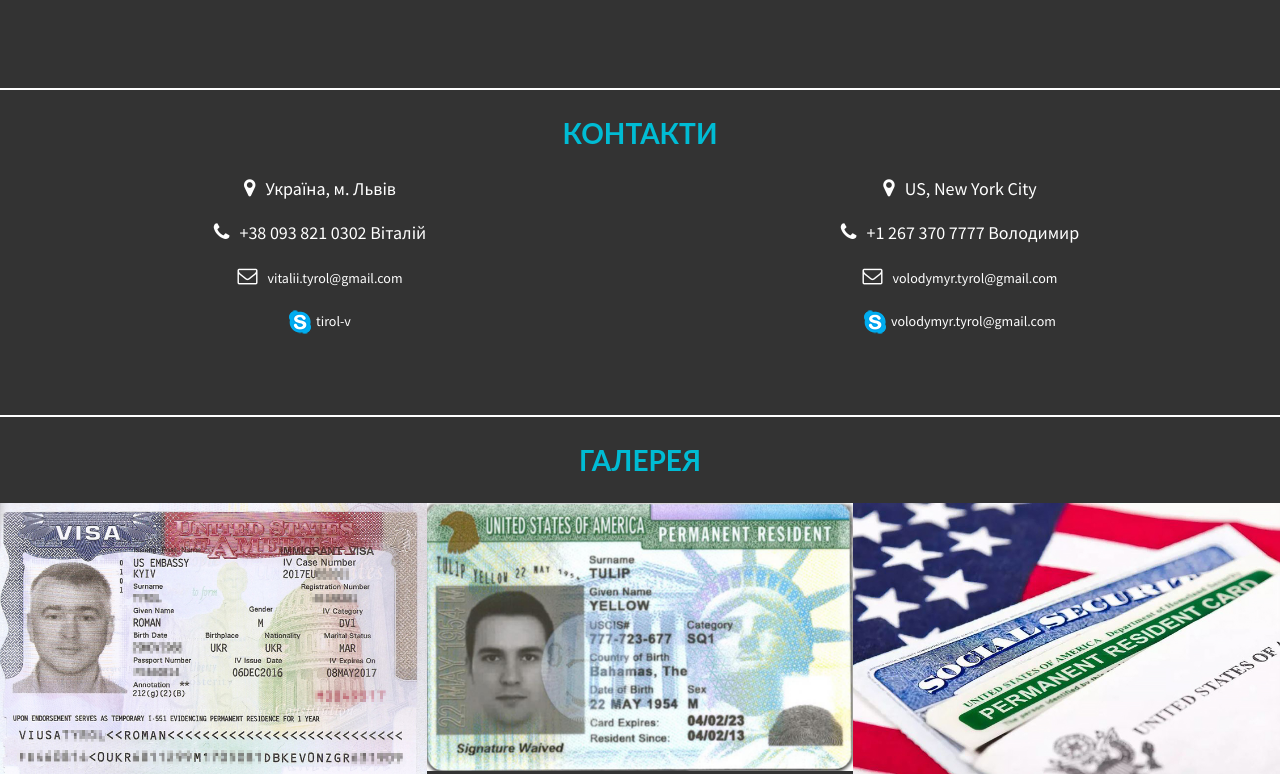
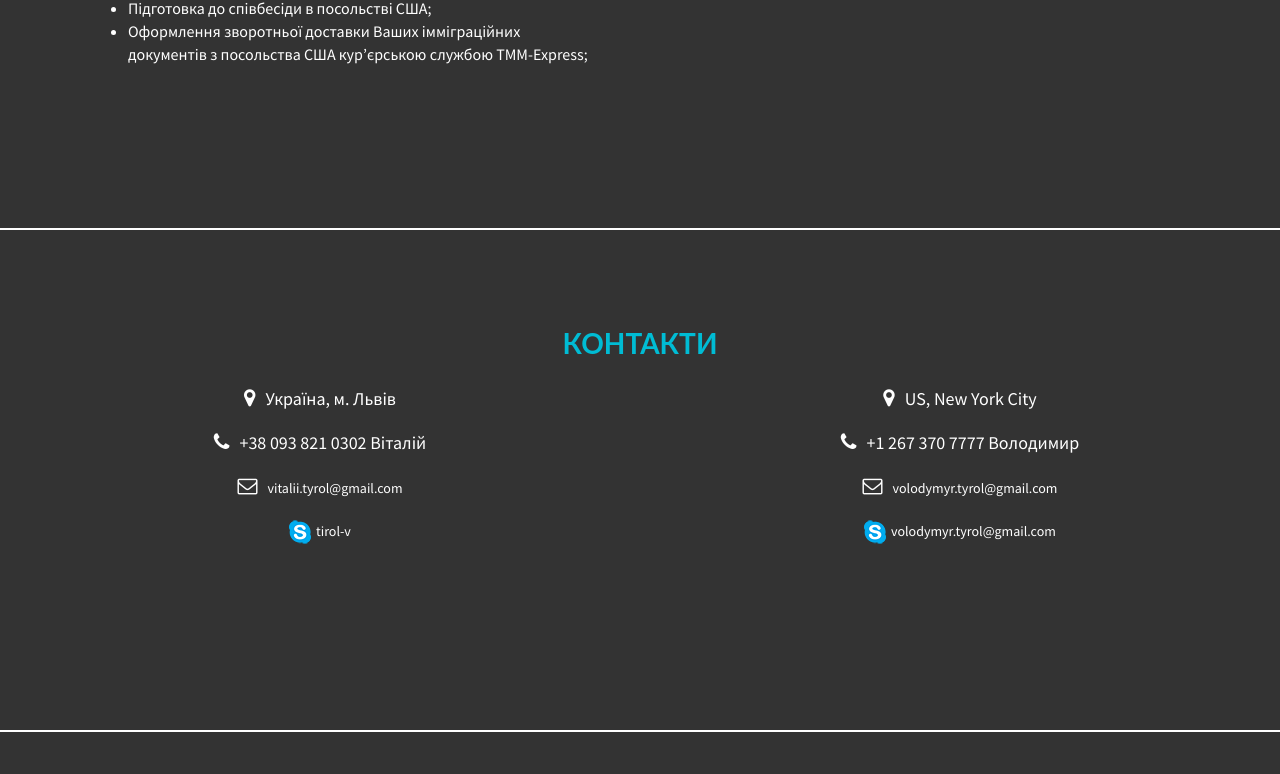
Before and after one commit to vitaliityrol/winners-green-card, a website: page index.html in a window 1280 px wide. Shown: the part 1349-2123 px from the top of the page. Drawn offline with Linux system fonts and the light colour scheme.

Commit message:
Fixed contact css.

```diff
--- a/css/style.css
+++ b/css/style.css
@@ -587,7 +587,7 @@
 .services,.portfolio,.w3-event,.contact,.team,.subscribe, .about {
         background-color: #333333;
     margin-top: 2px;
-    padding: 2em 0em;
+    padding: 7em 0em;
 }
 .contactV,{
         background-color: #333333;
@@ -1057,7 +1057,7 @@
 /*-- contact --*/
 div#contact {
     background-color: #333333;
-    height: 325px;
+    height: 500px;
 }
 .w3agile_contact_left h2{
     font-size: 1.3em;
```
